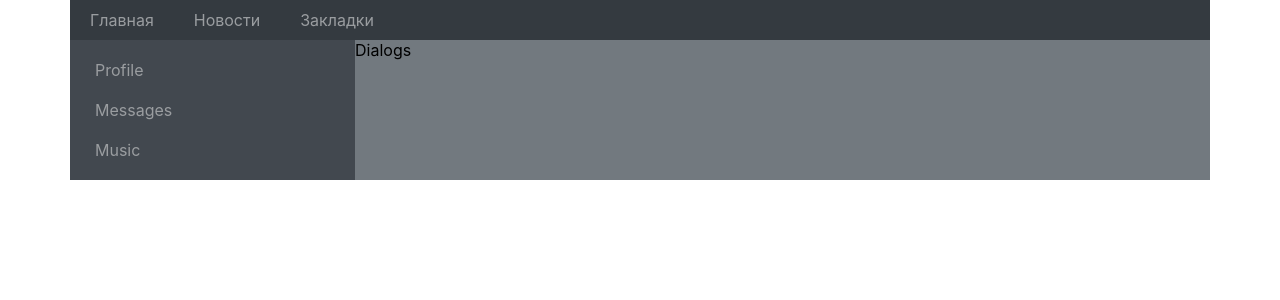
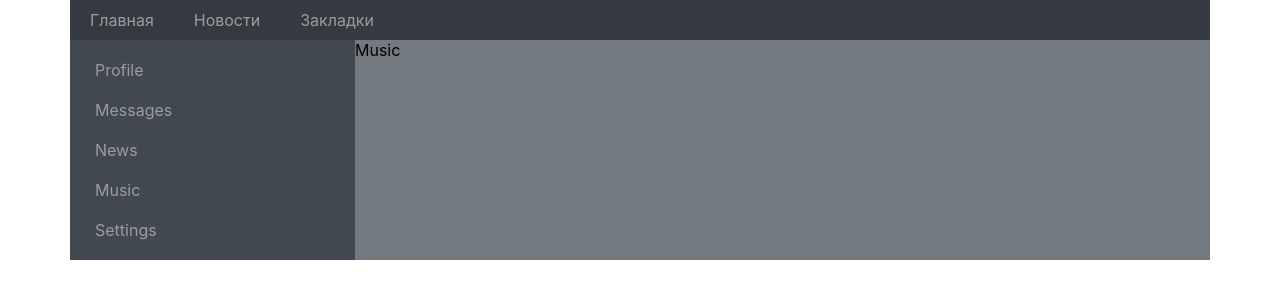
Before and after one commit to AlexFisher13/social, a React (Create React App) app: page /music in a window 1280 px wide. Shown: the top 300 px of the page. Built offline with nearby package versions, Linux system fonts and the light colour scheme.

Commit message:
add router

```diff
--- a/package.json
+++ b/package.json
@@ -6,6 +6,7 @@
     "bootstrap": "^4.3.1",
     "react": "^16.8.6",
     "react-dom": "^16.8.6",
+    "react-router-dom": "^5.0.1",
     "react-scripts": "3.0.1",
     "save": "^2.4.0"
   },
--- a/src/App.js
+++ b/src/App.js
@@ -2,18 +2,27 @@ import React from 'react';
 import Header from './components/Header/Header';
 import Navbar from './components/Navbar/Navbar';
 import Profile from './components/Profile/Profile';
-import Dialogs from "./components/Dialogs/Dialogs";
+import Dialogs from "./components/Pages/Dialogs";
+import {BrowserRouter, Route} from "react-router-dom";
+import News from "./components/Pages/News";
+import Music from "./components/Pages/Music";
+import Settings from "./components/Pages/Settings";
 
 function App() {
     return (
+        <BrowserRouter>
             <div className="App container">
-        <Header />
+                <Header/>
                 <div className="row">
-            <Navbar />
-            {/*<Profile />*/}
-            <Dialogs/>
+                    <Navbar/>
+                    <Route path="/profile" component={Profile}/>
+                    <Route path="/dialogs" component={Dialogs}/>
+                    <Route path="/news" component={News}/>
+                    <Route path="/music" component={Music}/>
+                    <Route path="/settings" component={Settings}/>
                 </div>
             </div>
+        </BrowserRouter>
     );
 }
 
--- a/src/components/Navbar/Navbar.js
+++ b/src/components/Navbar/Navbar.js
@@ -4,13 +4,19 @@ const Navbar = () => {
     return (
         <div className="col-3 bg-dark2 navbar">
             <div className="row">
-                <a href="">Profile</a>
+                <a href="profile">Profile</a>
             </div>
             <div className="row">
-                <a href="">Messages</a>
+                <a href="dialogs">Messages</a>
             </div>
             <div className="row">
-                <a href="">Music</a>
+                <a href="news">News</a>
+            </div>
+            <div className="row">
+                <a href="music">Music</a>
+            </div>
+            <div className="row">
+                <a href="settings">Settings</a>
             </div>
         </div>
     )
--- /dev/null
+++ b/src/components/Pages/Music.js
@@ -0,0 +1,12 @@
+import React from 'react';
+
+const Music = () => {
+    return (
+        <div className="col-9 bg-dark3">
+            <div className="row">
+                Music
+            </div>
+        </div>
+    )
+}
+export default Music;
--- /dev/null
+++ b/src/components/Pages/News.js
@@ -0,0 +1,12 @@
+import React from 'react';
+
+const News = () => {
+    return (
+        <div className="col-9 bg-dark3">
+            <div className="row">
+                News
+            </div>
+        </div>
+    )
+}
+export default News;
--- /dev/null
+++ b/src/components/Pages/Settings.js
@@ -0,0 +1,12 @@
+import React from 'react';
+
+const Settings = () => {
+    return (
+        <div className="col-9 bg-dark3">
+            <div className="row">
+                Settings
+            </div>
+        </div>
+    )
+}
+export default Settings;
```
Also changed, not shown: src/components/Pages/Dialogs.js (renamed from src/components/Dialogs/Dialogs.js), 1 other file (tests, documents, lock files or other folders). Lines whose indentation alone changed are shown as unchanged.
